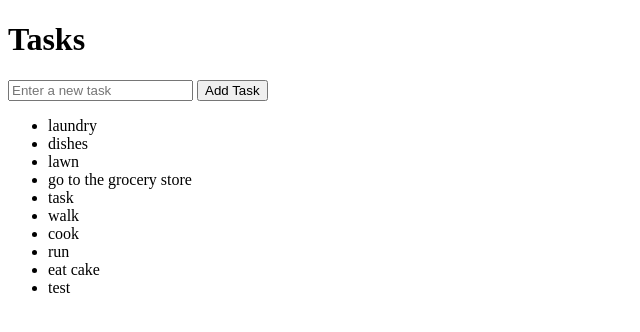
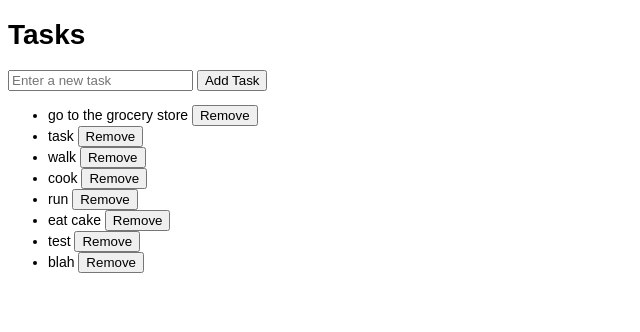
Before and after one commit to MantasKunigonis/to-do-list, a Flask app: page / in a window 1280 px wide. Shown: the top 332 px of the page, without its empty margins (0-640 px from the left). Run offline with Flask 3, Linux system fonts and the light colour scheme.

Commit message:
Included option to remove a task

```diff
--- a/app.py
+++ b/app.py
@@ -15,7 +15,7 @@ def index():
         tasks = []
     return render_template("index.html", tasks=tasks)
 
-# Define the route for adding tasks ("/")
+# Define the route for adding tasks ("/add")
 @app.route("/add", methods=["POST"])
 def add():
     task = request.form.get("task")  # Get task from form
@@ -24,6 +24,22 @@ def add():
             file.write(task + "\n")
     return redirect("/")
 
+# Define the rout for removing tasks ("/remove")
+@app.route("/remove/<int:task_id>", methods=["POST"])
+def remove(task_id):
+    try:
+        # Read tasks from file
+        with open("tasks.txt", "r", encoding="utf-8") as file:
+            tasks = file.readlines()
+        # Remove task
+        tasks.pop(task_id)
+        # Update tasks file
+        with open("tasks.txt", "w", encoding="utf-8") as file:
+            file.writelines(tasks)
+    except FileNotFoundError:
+        pass
+    return redirect("/")
+
 # Runs the application only if this file is executed directly
 if __name__ == "__main__":
     app.run(debug=True)  # Start the server in debug mode
--- /dev/null
+++ b/static/style.css
@@ -0,0 +1,3 @@
+body {
+    font: 14px Arial;
+}
--- a/tasks.txt
+++ b/tasks.txt
@@ -1,6 +1,3 @@
-laundry
-dishes
-lawn
 go to the grocery store
 task
 walk
@@ -8,3 +5,4 @@ cook
 run
 eat cake
 test
+blah
--- a/templates/index.html
+++ b/templates/index.html
@@ -3,6 +3,7 @@
     <head>
         <meta charset="UTF-8">
         <title>To-Do List</title>
+        <link rel="stylesheet" href="{{ url_for('static', filename='style.css') }}">
     </head>
     <body>
         <h1>Tasks</h1>
@@ -14,7 +15,13 @@
         <ul>
             <!-- Loop through and display tasks -->
             {% for task in tasks %}
-                <li>{{ task }}</li>
+                <li>
+                    {{ task }}
+                    <!-- Removal function for each task -->
+                    <form action="/remove/{{ loop.index0 }}" method="POST" style="display: inline">
+                        <button type="submit" onclick="return confirm('Are you sure you want to remove this task?')">Remove</button>
+                    </form>
+                </li>
             {% endfor %}
         </ul>
     </body>
```
